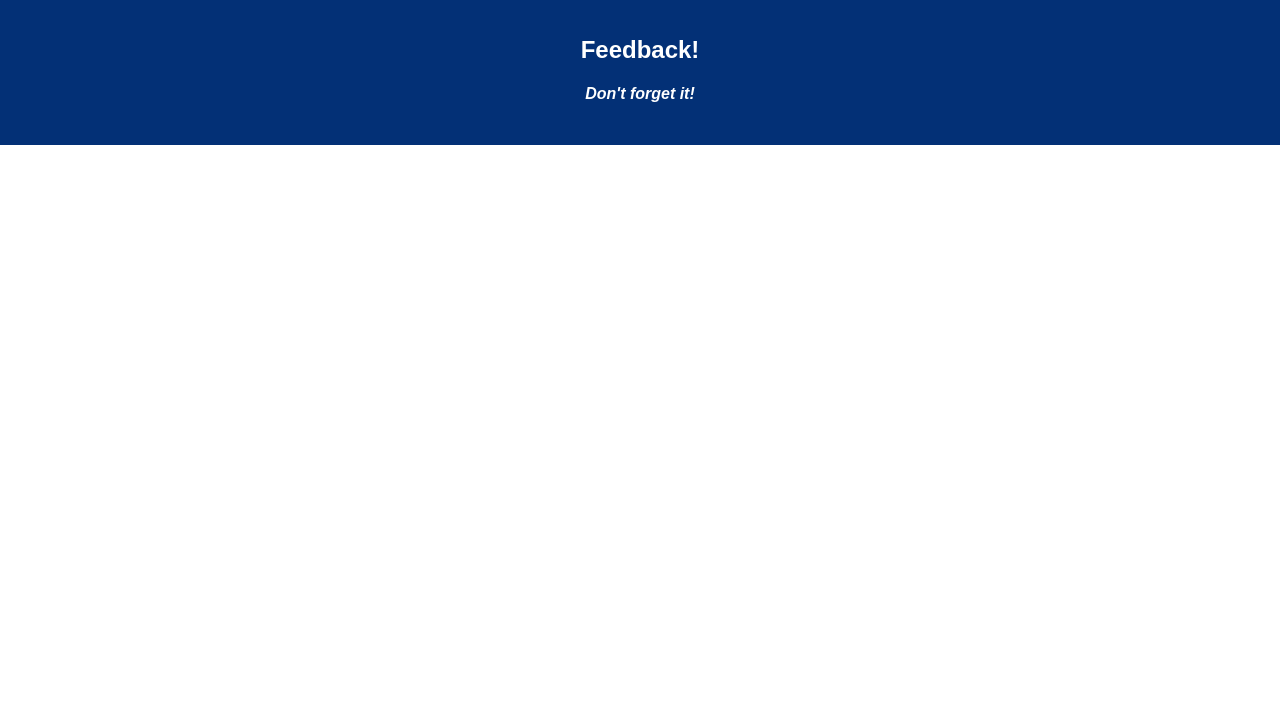
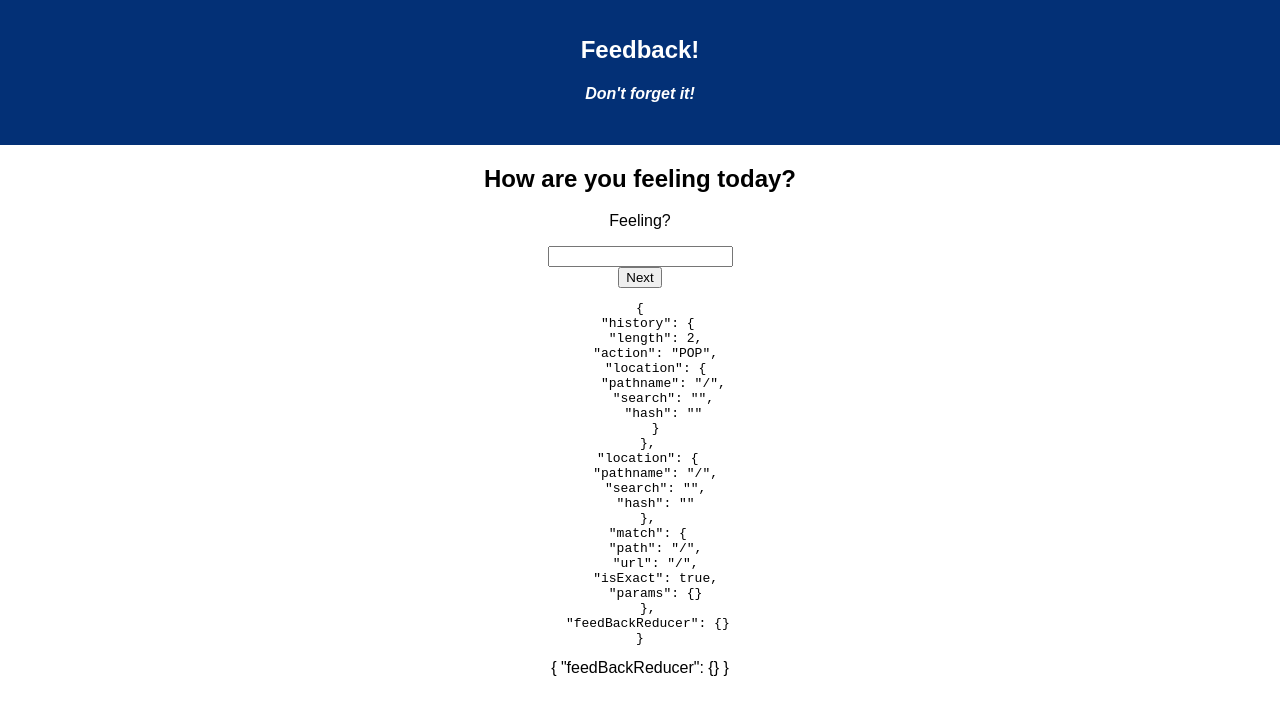
Before and after one commit to wallshkim/redux-feedback-loop, a React (Create React App) app: page / in a window 1280 px wide. Shown: the top 714 px of the page. Built offline with nearby package versions, Linux system fonts and the light colour scheme.

Commit message:
Adds Feeling and Understanding components

```diff
--- a/src/components/App/App.js
+++ b/src/components/App/App.js
@@ -1,19 +1,44 @@
 import React, { Component } from 'react';
 import axios from 'axios';
 import './App.css';
+import Feeling from '../Feeling/Feeling'
+import Understanding from '../Understanding/Understanding'
+import Support from '../Support/Support'
+import Comments from '../Comments/Comments'
+import Review from '../Review/Review'
+
+import { HashRouter as Router, Route, Link } from 'react-router-dom'
+import { connect } from 'react-redux'
+
 
 class App extends Component {
   render() {
     return (
+      <Router>
       <div className="App">
         <header className="App-header">
           <h1 className="App-title">Feedback!</h1>
           <h4><i>Don't forget it!</i></h4>
         </header>
-        <br/>
+
+
+        <Route exact path="/" component={Feeling} />
+        <Route path="/understanding" component={Understanding} />
+        <Route path="/support" component={Support} />
+        <Route path="/comments" component={Comments} />
+        <Route path="/review" component={Review} />
+
+
+        {JSON.stringify(this.props, null, 2)}
       </div>
+      </Router>
     );
   }
 }
 
-export default App;
+
+const mapReduxStateToProps = (reduxState) => {
+  return reduxState;
+}
+
+export default connect(mapReduxStateToProps)(App);
--- /dev/null
+++ b/src/components/Comments/Comments.js
@@ -0,0 +1,33 @@
+import React, { Component } from 'react';
+import axios from 'axios';
+
+import { HashRouter as Router, Route, Link } from 'react-router-dom'
+import { connect } from 'react-redux'
+
+
+class Comments extends Component {
+
+
+    render() {
+        return (
+            <div className="Comments">
+                <h2>Any comments you want to leave?</h2>
+                <p>Comments?</p>
+                <input />
+
+                <div>
+                    <Link to="/review"><button>Next</button></Link>
+                </div>
+
+                <pre>{JSON.stringify(this.props, null, 2)}</pre>
+            </div>
+        );
+    }
+}
+
+
+const mapReduxStateToProps = (reduxState) => {
+    return reduxState;
+}
+
+export default connect(mapReduxStateToProps)(Comments);
--- /dev/null
+++ b/src/components/Feeling/Feeling.js
@@ -0,0 +1,51 @@
+import React, { Component } from 'react';
+import axios from 'axios';
+
+import { HashRouter as Router, Route, Link } from 'react-router-dom'
+import { connect } from 'react-redux'
+
+
+class Feeling extends Component {
+
+    state = {
+        feeling: ''
+    }
+
+    handleChange = (event) => {
+        console.log('change made!');
+        this.setState({
+            feeling: event.target.value,
+        })
+    }
+
+    handleClick = () => {
+        this.props.dispatch({
+            type: 'ADD_FEELING',
+            payload: this.state.feeling,
+        })
+    }
+
+    render() {
+        return (
+            <div className="Feeling">
+                <h2>How are you feeling today?</h2>
+                <p>Feeling?</p>
+                <input value={this.state.feelingIn} onChange={this.handleChange}/>
+
+                <div>
+                    <Link to="/understanding"><button onClick={this.handleClick}>Next</button></Link>
+                </div>
+
+                <pre>{JSON.stringify(this.props, null, 2)}</pre>
+
+            </div>
+        );
+    }
+}
+
+
+const mapReduxStateToProps = (reduxState) => {
+    return reduxState;
+}
+
+export default connect(mapReduxStateToProps)(Feeling);
--- /dev/null
+++ b/src/components/Review/Review.js
@@ -0,0 +1,27 @@
+import React, { Component } from 'react';
+import axios from 'axios';
+
+import { HashRouter as Router, Route, Link } from 'react-router-dom'
+import { connect } from 'react-redux'
+
+
+class Review extends Component {
+
+
+    render() {
+        return (
+            <div className="Review">
+                <h2>Review your Feedback</h2>
+
+                <pre>{JSON.stringify(this.props, null, 2)}</pre>
+            </div>
+        );
+    }
+}
+
+
+const mapReduxStateToProps = (reduxState) => {
+    return reduxState;
+}
+
+export default connect(mapReduxStateToProps)(Review);
--- /dev/null
+++ b/src/components/Support/Support.js
@@ -0,0 +1,32 @@
+import React, { Component } from 'react';
+import axios from 'axios';
+
+import { HashRouter as Router, Route, Link } from 'react-router-dom'
+import { connect } from 'react-redux'
+
+class Support extends Component {
+
+    render() {
+        return (
+            <div className="Support">
+                <h2>How well are you being supported?</h2>
+                <p>Support?</p>
+                <input />
+
+                <div>
+                    <Link to="/comments"><button>Next</button></Link>
+                </div>
+
+                <pre>{JSON.stringify(this.props, null, 2)}</pre>
+
+            </div>
+        );
+    }
+}
+
+
+const mapReduxStateToProps = (reduxState) => {
+    return reduxState;
+}
+
+export default connect(mapReduxStateToProps)(Support);
--- /dev/null
+++ b/src/components/Understanding/Understanding.js
@@ -0,0 +1,52 @@
+import React, { Component } from 'react';
+import axios from 'axios';
+
+import { HashRouter as Router, Route, Link } from 'react-router-dom'
+import { connect } from 'react-redux'
+
+class Understanding extends Component {
+
+    state = {
+        understanding: ''
+    }
+
+    handleChange = (event) => {
+        console.log('change made!');
+        this.setState({
+            understanding: event.target.value,
+        })
+    }
+
+    handleClick = () => {
+        this.props.dispatch({
+            type: 'ADD_UNDERSTANDING',
+            payload: this.state.understanding,
+        })
+    }
+
+
+    render() {
+        return (
+            <div className="Understanding">
+                <h2>How well are you understanding the content?</h2>
+                <p>Understanding?</p>
+                <input />
+
+
+                <div>
+                    <Link to="/support"><button>Next</button></Link>
+                </div>
+
+                <pre>{JSON.stringify(this.props, null, 2)}</pre>
+
+            </div>
+        );
+    }
+}
+
+
+const mapReduxStateToProps = (reduxState) => {
+    return reduxState;
+}
+
+export default connect(mapReduxStateToProps)(Understanding);
--- a/src/index.js
+++ b/src/index.js
@@ -4,5 +4,30 @@ import './index.css';
 import App from './components/App/App';
 import registerServiceWorker from './registerServiceWorker';
 
-ReactDOM.render(<App />, document.getElementById('root'));
+import logger from 'redux-logger';
+import { createStore, combineReducers, applyMiddleware } from 'redux';
+import { Provider } from 'react-redux';
+
+
+const feedBackReducer = (state = {}, action) => {
+    if (action.type === 'ADD_FEELING'){
+        return {...state, feeling: action.payload}
+    }
+    else if (action.type === 'ADD_UNDERSTANDING'){
+        return {...state, understanding: action.payload}
+    }
+    return state
+}
+
+
+const storeInstance = createStore(
+    combineReducers({
+        feedBackReducer
+    }),
+    applyMiddleware(logger)
+)
+
+
+
+ReactDOM.render(<Provider store={storeInstance}><App /></Provider>, document.getElementById('root'));
 registerServiceWorker();
```
Also changed, not shown: package.json (+6 -2 lines), 2 other files (tests, documents, lock files or other folders).
